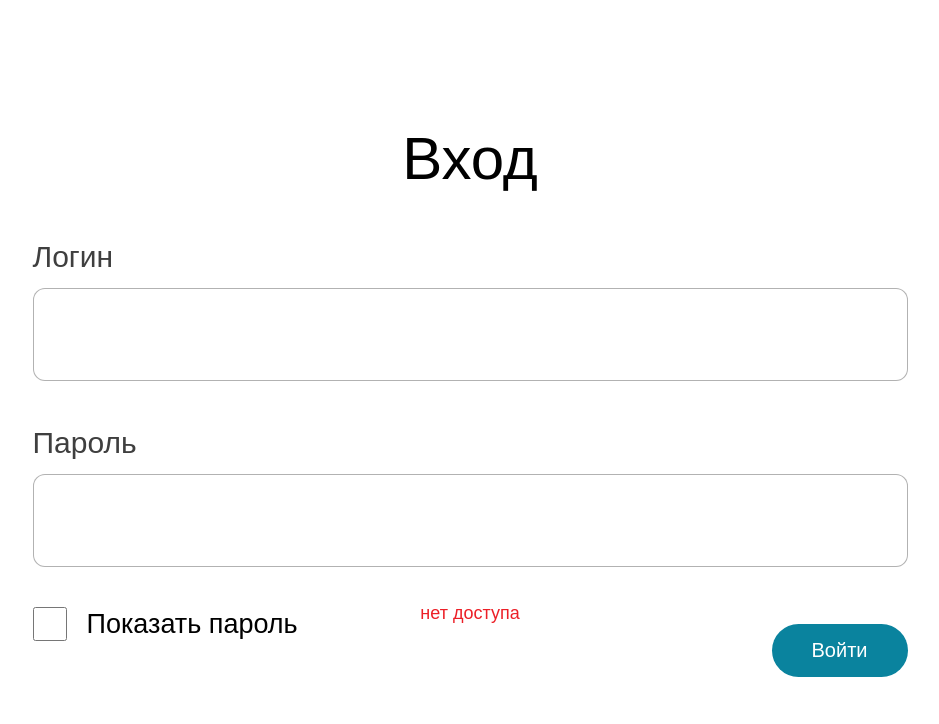
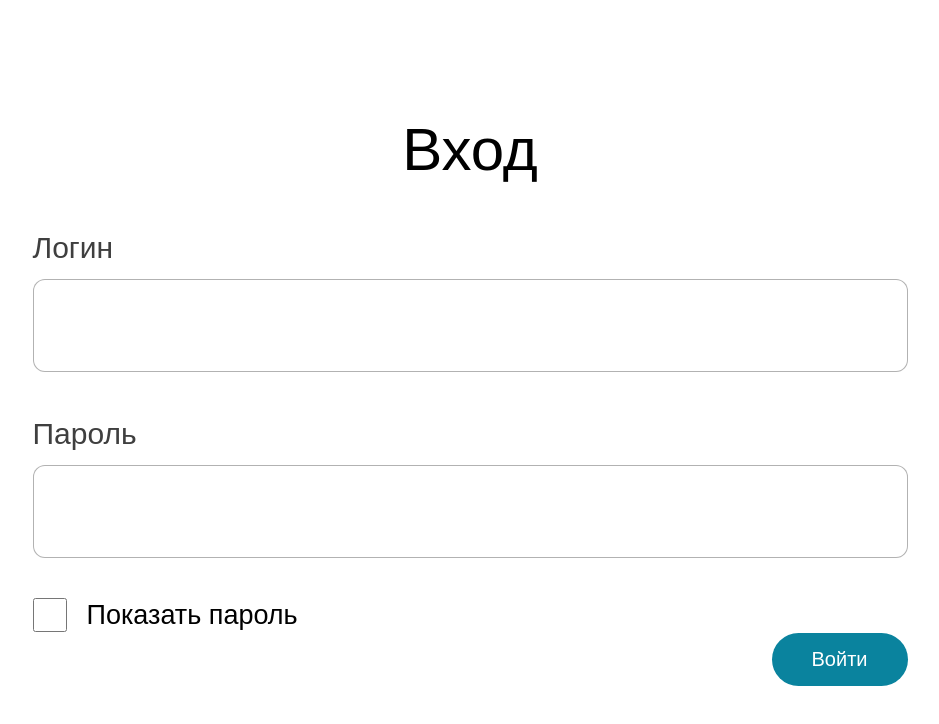
Before and after one commit to Entrepreneur-Kopyrin-Andrey/MuzTrade-frontend, a React (Create React App) app: page /admin in a window 1280 px wide. Shown: the top 724 px of the page, without its empty margins (170-1109 px from the left). Built offline with nearby package versions, Linux system fonts and the light colour scheme; a web font is replaced by a local one.

Commit message:
auth done 2

```diff
--- a/src/admin/auth.js
+++ b/src/admin/auth.js
@@ -76,24 +76,13 @@ export default function Admin() {
               <p> Показать пароль</p>
             </div>
 
-            { !isValid ?
-                <p className="errorValid"> нет доступа </p> : ""
-              }
+
 
             <div className="auth_bottom">
               <button type="submit" className="button">
-                {/* <Link to={"/main"}> */}
                   Войти
-
-                {/* </Link> */}
               </button>
             </div>
-
-            {/* <div className="auth_bottom">
-            <Link href="/admin/adminPages/news/news">
-              <h4 className="button">Войти</h4>
-            </Link>
-          </div> */}
           </form>
         </div>
       </div>
```
